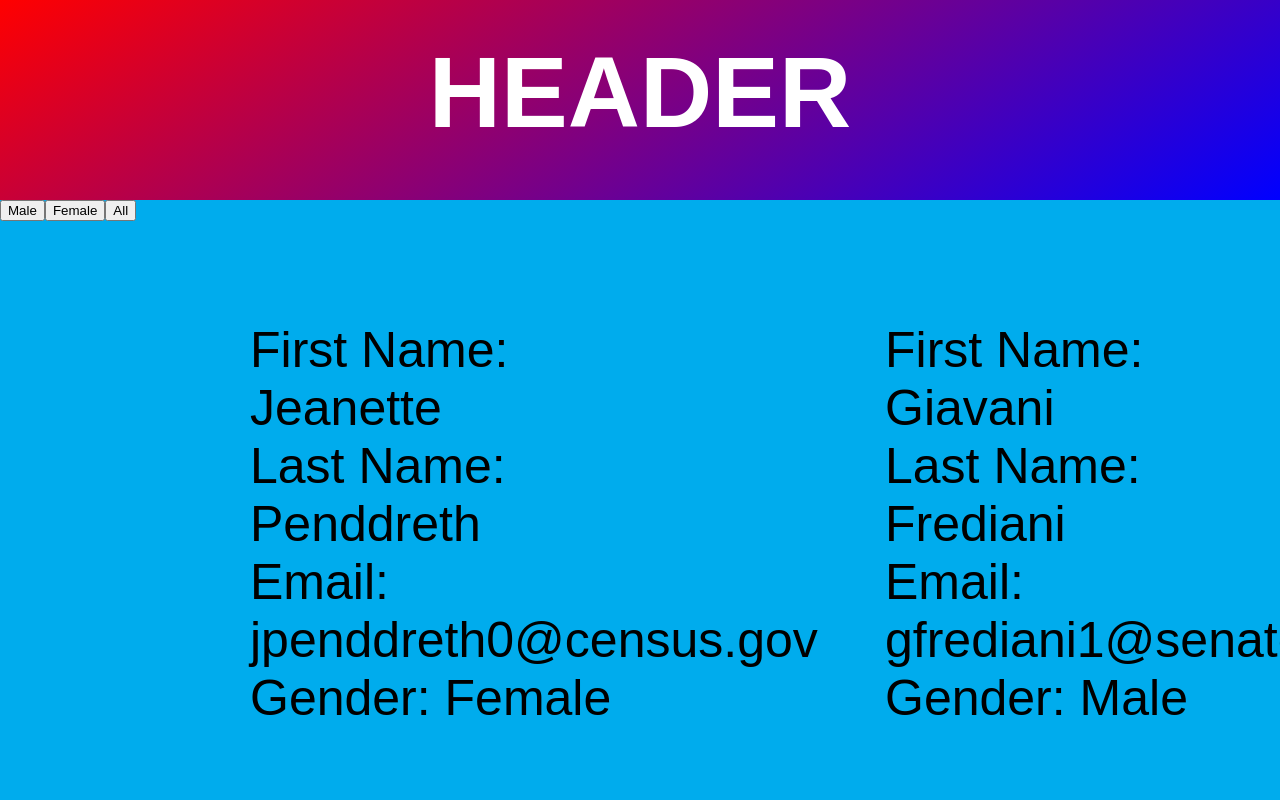
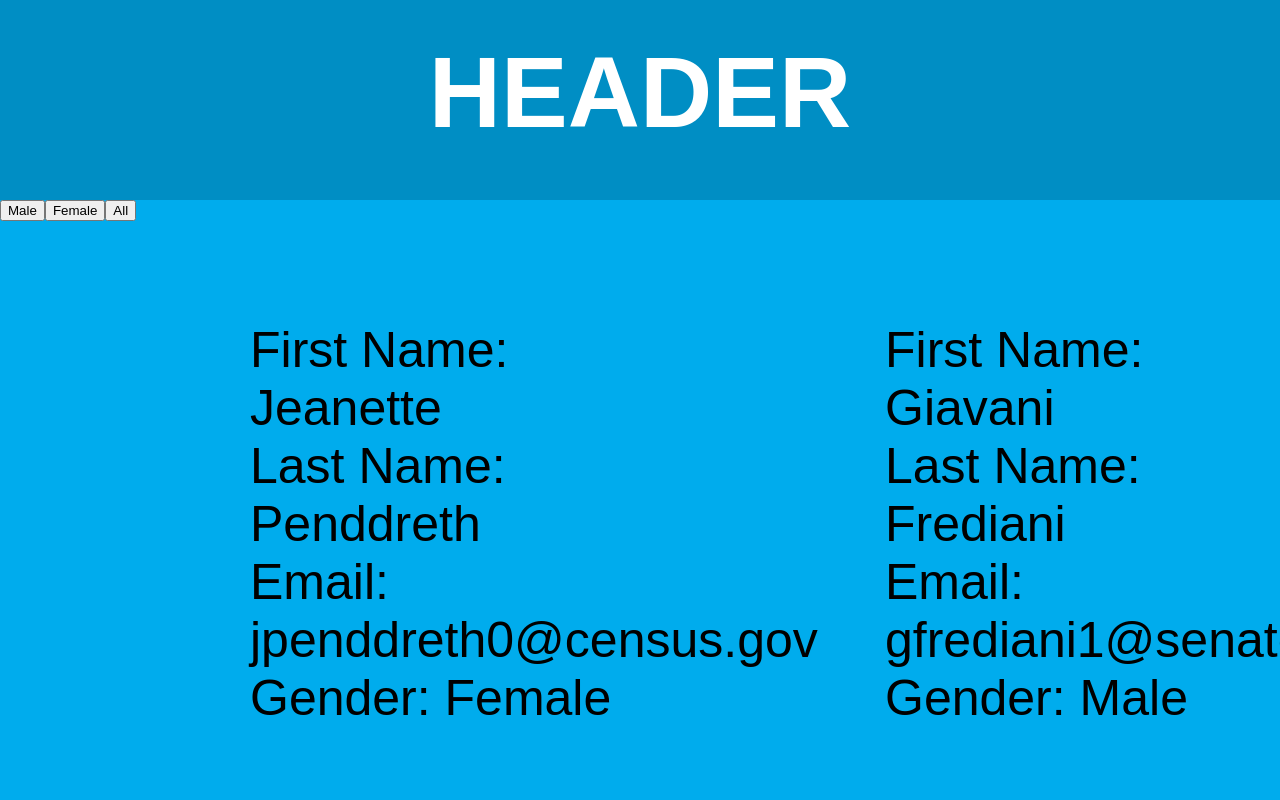
Before and after one commit to djole1998/ReactProject04, a React (Create React App) app: page / in a window 1280 px wide. Shown: the top 800 px of the page. Built offline with nearby package versions, Linux system fonts and the light colour scheme.

Commit message:
header style

```diff
--- a/src/header/Header.css
+++ b/src/header/Header.css
@@ -1,7 +1,7 @@
 header{
     width: 100%;
     height: 200px;
-    background: linear-gradient(150deg, red, blue);
+    background-color: #008ec4;
     color:white;
     text-align: center;
 
```
